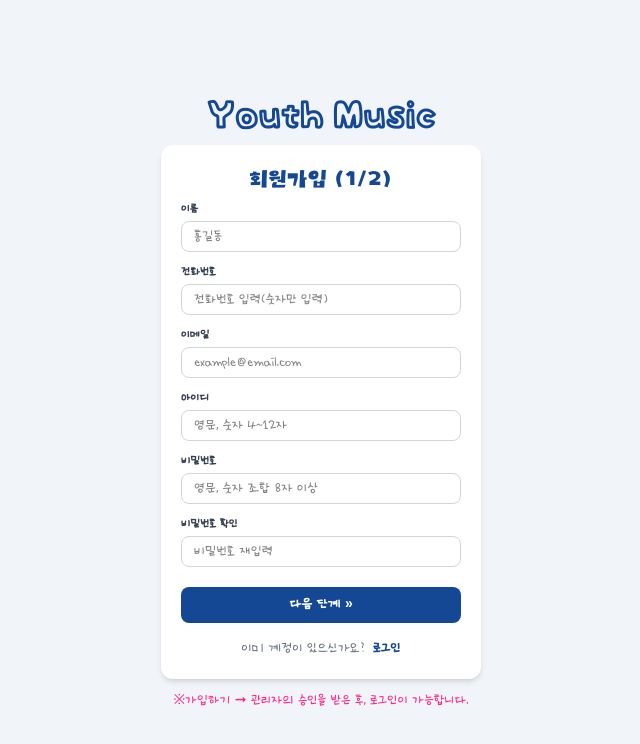
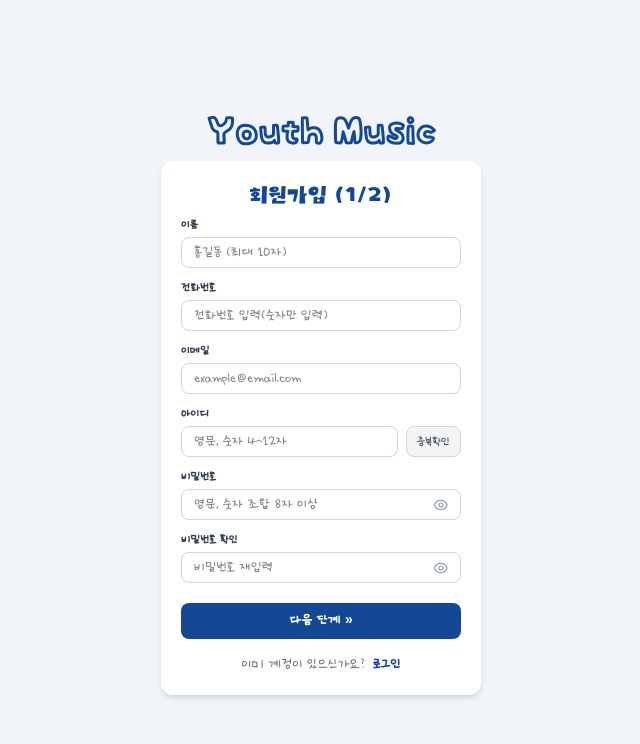
Before and after one commit to skym9753-debug/music-academy-management, a React (Vite) app: page /signup in a window 1280 px wide. Shown: the top 744 px of the page, without its empty margins (319-959 px from the left). Built offline with nearby package versions, Linux system fonts and the light colour scheme.

Commit message:
아이디 중복 검사 버튼추가 및 비밀번호 숨기기 보이기 기능 등 추가

```diff
--- a/src/components/login/SignupForm.jsx
+++ b/src/components/login/SignupForm.jsx
@@ -1,11 +1,31 @@
 import { useState, useEffect, useRef } from 'react';
 import { Link } from 'react-router-dom';
+
+// 눈 아이콘(=보이기)
+const EyeIcon = () => (
+    <svg xmlns="http://www.w3.org/2000/svg" fill="none" viewBox="0 0 24 24" strokeWidth={1.8} stroke="currentColor" className="w-4 h-4">
+        <path strokeLinecap="round" strokeLinejoin="round" d="M2.036 12c1.274-4.057 5.065-7 9.542-7 4.477 0 8.268 2.943 9.542 7-1.274 4.057-5.064 7-9.542 7-4.477 0-8.268-2.943-9.542-7z" />
+        <path strokeLinecap="round" strokeLinejoin="round" d="M15 12a3 3 0 11-6 0 3 3 0 016 0z" />
+    </svg>
+);
+
+// 사선 입력된 눈 아이콘(=숨기기)
+const EyeOffIcon = () => (
+    <svg xmlns="http://www.w3.org/2000/svg" fill="none" viewBox="0 0 24 24" strokeWidth={1.8} stroke="currentColor" className="w-4 h-4">
+        <path strokeLinecap="round" strokeLinejoin="round" d="M3.98 8.223A10.477 10.477 0 001.934 12C3.226 16.338 7.244 19.5 12 19.5c.993 0 1.953-.138 2.863-.395M6.228 6.228A10.45 10.45 0 0112 4.5c4.756 0 8.773 3.162 10.065 7.498a10.523 10.523 0 01-4.293 5.774M6.228 6.228L3 3m3.228 3.228l3.65 3.65m7.894 7.894L21 21m-3.228-3.228l-3.65-3.65m0 0a3 3 0 10-4.243-4.243m4.242 4.242L9.88 9.88" />
+    </svg>
+);
 
 function SignupForm() {
     const [step, setStep] = useState(1);
     const [isCustomSubject, setIsCustomSubject] = useState(false); // 레슨 과목 > 직접 기재 선택 여부
     const [isSubjectOpen, setIsSubjectOpen] = useState(false); // 과목 드롭다운 열림 여부
     const dropdownRef = useRef(null); // 드롭다운 외부 클릭 감지용 Ref
+
+    const [showPw, setShowPw] = useState(false);
+    const [showConfirmPw, setShowConfirmPw] = useState(false);
+
+    const [isIdChecked, setIsIdChecked] = useState(false);
 
     const [formData, setFormData] = useState({
         name: '',
@@ -15,8 +35,11 @@ function SignupForm() {
         pw: '',
         confirmPw: '',
         categories: [], // 복수 선택 배열 ['취미', '전공', '단체']
-        subject: '',    // 수강 과목
+        subject: '', // 레슨 과목
     });
+
+    const idRegex = /^[a-zA-Z0-9]{4,12}$/;
+    const pwRegex = /^(?=.*[A-Za-z])(?=.*\d)[A-Za-z\d@$!%*#?&]{8,}$/;
 
     // 드롭다운 외부 영역 클릭 시 닫기
     useEffect(() => {
@@ -50,6 +73,11 @@ function SignupForm() {
 
     const handleChange = (e) => {
         const { name, value } = e.target;
+
+        if (name === 'id') {
+            setIsIdChecked(false);
+        }
+
         if (name === 'phone') {
             setFormData((prev) => ({ ...prev, [name]: formatPhoneNumber(value) }));
         } else {
@@ -57,10 +85,37 @@ function SignupForm() {
         }
     };
 
+    // 아이디 중복 체크
+    const handleCheckDuplicateId = () => {
+        if (!formData.id) {
+            alert('아이디를 입력해 주세요.');
+            return;
+        }
+        if (!idRegex.test(formData.id)) {
+            alert('아이디는 영문, 숫자 조합 4~12자로 입력해 주세요.');
+            return;
+        }
+
+        alert('사용 가능한 아이디입니다.');
+        setIsIdChecked(true);
+    };
+
     // 1단계 유효성 검사 분리
     const validateStep1 = () => {
         if (!formData.name || !formData.phone || !formData.email || !formData.id || !formData.pw) {
             alert('모든 필수 항목을 입력해 주세요.');
+            return false;
+        }
+        if (!idRegex.test(formData.id)) {
+            alert('아이디 형식이 올바르지 않습니다. (영문, 숫자 4~12자)');
+            return false;
+        }
+        if (!isIdChecked) {
+            alert('아이디 중복확인을 진행해 주세요.');
+            return false;
+        }
+        if (!pwRegex.test(formData.pw)) {
+            alert('비밀번호는 영문, 숫자를 포함하여 8자 이상이어야 합니다.');
             return false;
         }
         if (formData.pw !== formData.confirmPw) {
@@ -112,6 +167,7 @@ function SignupForm() {
                 {/* 1단계: 계정 기본 정보 */}
                 {step === 1 && (
                     <>
+                        {/* 이름 */}
                         <div>
                             <label className="block text-xs font-bold text-gray-700 mb-1">이름</label>
                             <input
@@ -119,11 +175,13 @@ function SignupForm() {
                                 name="name"
                                 value={formData.name}
                                 onChange={handleChange}
-                                placeholder="홍길동"
+                                maxLength={10}
+                                placeholder="홍길동 (최대 10자)"
                                 className="w-full px-3 py-[4.5px] text-sm border border-gray-300 rounded-lg focus:outline-none focus:ring-2 focus:ring-[#154894]"
                             />
                         </div>
 
+                        {/* 전화번호 */}
                         <div>
                             <label className="block text-xs font-bold text-gray-700 mb-1">전화번호</label>
                             <input
@@ -137,6 +195,7 @@ function SignupForm() {
                             />
                         </div>
 
+                        {/* 이메일 */}
                         <div>
                             <label className="block text-xs font-bold text-gray-700 mb-1">이메일</label>
                             <input
@@ -149,40 +208,83 @@ function SignupForm() {
                             />
                         </div>
 
+                        {/* 아이디 */}
                         <div>
                             <label className="block text-xs font-bold text-gray-700 mb-1">아이디</label>
+                            <div className="flex gap-2">
                                 <input
                                     type="text"
                                     name="id"
                                     value={formData.id}
                                     onChange={handleChange}
+                                    maxLength={12}
                                     placeholder="영문, 숫자 4~12자"
                                     className="w-full px-3 py-[4.5px] text-sm border border-gray-300 rounded-lg focus:outline-none focus:ring-2 focus:ring-[#154894]"
                                 />
+                                <button
+                                    type="button"
+                                    onClick={handleCheckDuplicateId}
+                                    className="shrink-0 px-2.5 py-1 text-xs bg-gray-100 border border-gray-300 text-gray-700 font-medium rounded-lg hover:bg-gray-200 transition"
+                                >
+                                    중복확인
+                                </button>
+                            </div>
                         </div>
 
+                        {/* 비밀번호 */}
                         <div>
                             <label className="block text-xs font-bold text-gray-700 mb-1">비밀번호</label>
+                            <div className="relative">
                                 <input
-                                type="password"
+                                    type={showPw ? 'text' : 'password'}
                                     name="pw"
                                     value={formData.pw}
                                     onChange={handleChange}
                                     placeholder="영문, 숫자 조합 8자 이상"
-                                className="w-full px-3 py-[4.5px] text-sm border border-gray-300 rounded-lg focus:outline-none focus:ring-2 focus:ring-[#154894]"
+                                    className="w-full px-3 py-[4.5px] pr-10 text-sm border border-gray-300 rounded-lg focus:outline-none focus:ring-2 focus:ring-[#154894]"
                                 />
+                                <button
+                                    type="button"
+                                    onClick={() => setShowPw((prev) => !prev)}
+                                    className="absolute right-2 top-1/2 -translate-y-1/2 p-1 text-gray-400 hover:text-gray-600 transition select-none cursor-pointer"
+                                    aria-label={showPw ? "비밀번호 숨기기" : "비밀번호 보이기"}
+                                >
+                                    {showPw ? <EyeOffIcon /> : <EyeIcon />}
+                                </button>
+                            </div>
+                            {formData.pw && !pwRegex.test(formData.pw) && (
+                                <p className="text-[11px] text-rose-500 mt-1">영문과 숫자를 포함해 8자 이상 입력하세요.</p>
+                            )}
                         </div>
 
+                        {/* 비밀번호 확인 */}
                         <div>
                             <label className="block text-xs font-bold text-gray-700 mb-1">비밀번호 확인</label>
+                            <div className="relative">
                                 <input
-                                type="password"
+                                    type={showConfirmPw ? 'text' : 'password'}
                                     name="confirmPw"
                                     value={formData.confirmPw}
                                     onChange={handleChange}
                                     placeholder="비밀번호 재입력"
-                                className="w-full px-3 py-[4.5px] text-sm border border-gray-300 rounded-lg focus:outline-none focus:ring-2 focus:ring-[#154894]"
+                                    className="w-full px-3 py-[4.5px] pr-10 text-sm border border-gray-300 rounded-lg focus:outline-none focus:ring-2 focus:ring-[#154894]"
                                 />
+                                <button
+                                    type="button"
+                                    onClick={() => setShowConfirmPw((prev) => !prev)}
+                                    className="absolute right-2 top-1/2 -translate-y-1/2 p-1 text-gray-400 hover:text-gray-600 transition select-none cursor-pointer"
+                                    aria-label={showConfirmPw ? "비밀번호 숨기기" : "비밀번호 보이기"}
+                                >
+                                    {showConfirmPw ? <EyeOffIcon /> : <EyeIcon />}
+                                </button>
+                            </div>
+                            {formData.confirmPw && (
+                                formData.pw === formData.confirmPw ? (
+                                    <p className="text-[11px] text-emerald-600 mt-1">비밀번호가 일치합니다.</p>
+                                ) : (
+                                    <p className="text-[11px] text-rose-500 mt-1">비밀번호가 일치하지 않습니다.</p>
+                                )
+                            )}
                         </div>
 
                         <button
@@ -321,9 +423,11 @@ function SignupForm() {
                 </div>
             </form>
 
+            {step === 2 && (
                 <p className="text-sm text-[#ff2483] text-center mt-3 font-medium">
                     ※가입하기 ➞ 관리자의 승인을 받은 후, 로그인이 가능합니다.
                 </p>
+            )}
         </>
     );
 }
```
Lines whose indentation alone changed are shown as unchanged.
